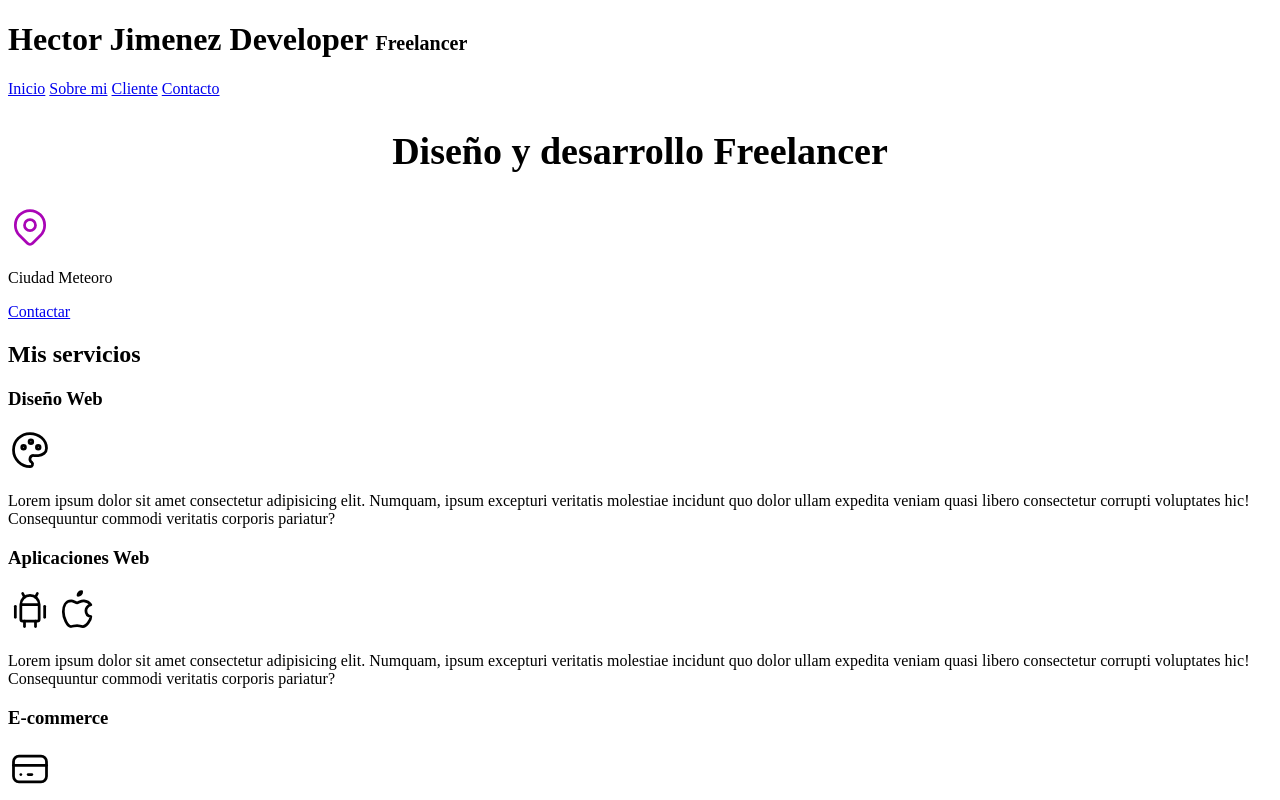
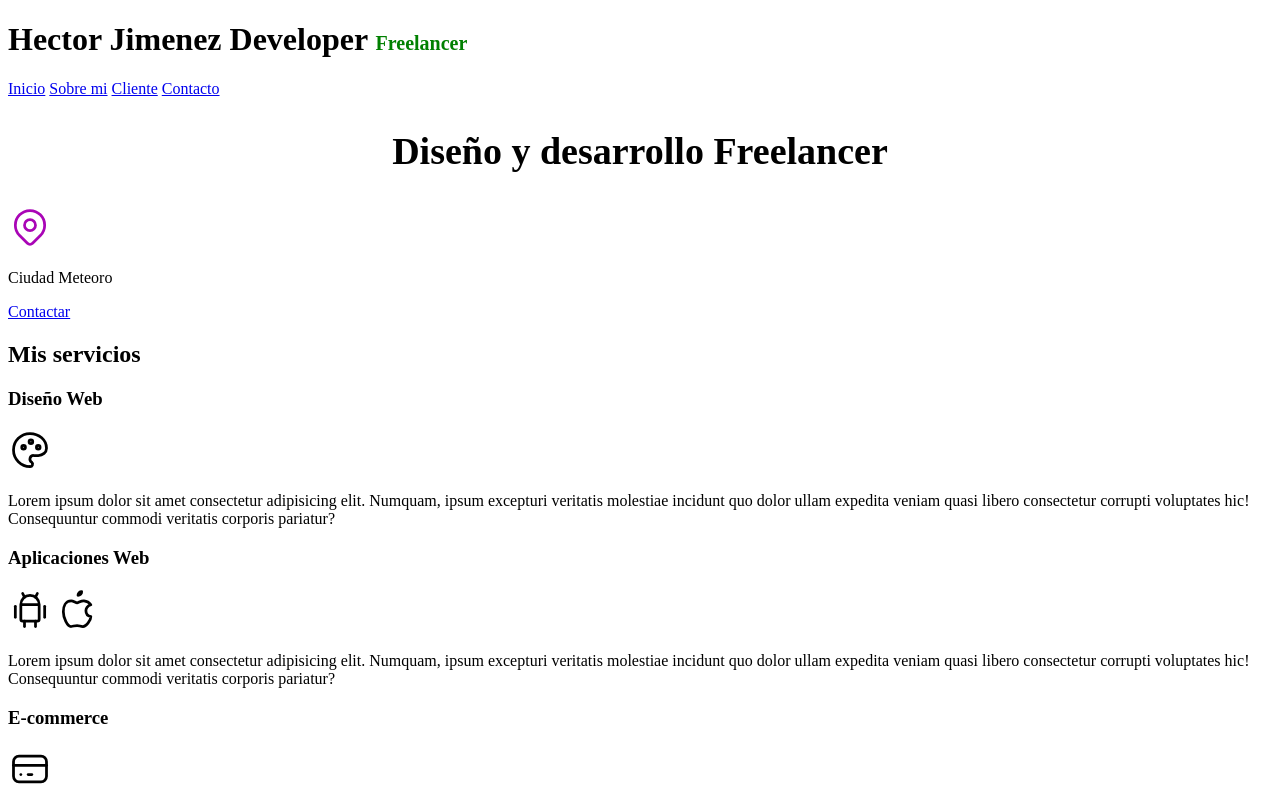
Before and after one commit to hxhdevs/Freelancer-site, a plain HTML site: page index.html in a window 1280 px wide. Shown: the top 800 px of the page. Drawn offline with Linux system fonts and the light colour scheme.

Commit message:
Especificidad en CSS

```diff
--- a/css/styles.css
+++ b/css/styles.css
@@ -11,3 +11,7 @@ body{
 #titulo span{ /*con esto apuntamos a un id - no se recomienda*/
     font-size: 2rem;
  }
+
+ span{
+    color: green!important;
+ }
```
